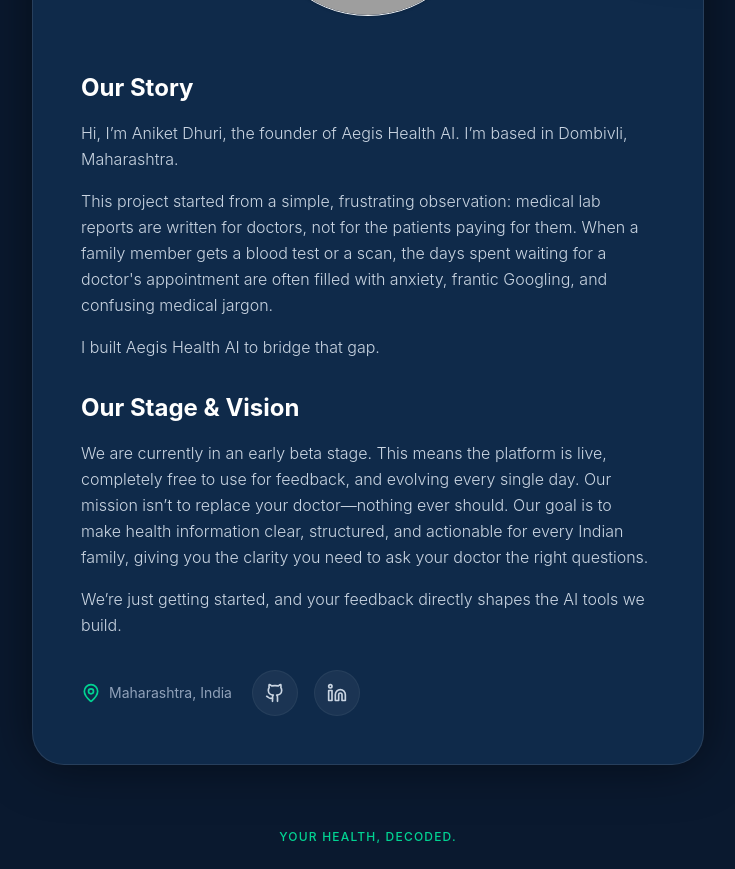
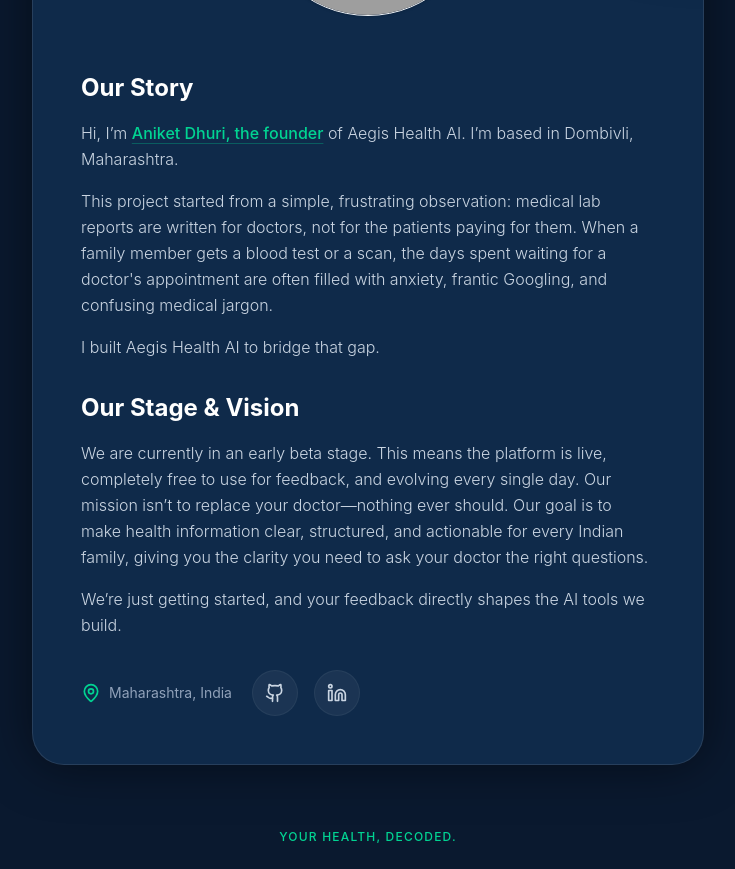
Before and after one commit to dhurianiket/Aegis-health-ai-, a React (Vite) app: page / in a window 1280 px wide. Shown: the part 5000-5869 px from the top of the page, without its empty margins (272-1007 px from the left). Built offline with nearby package versions, Linux system fonts and the light colour scheme; no server answers; grey boxes are pictures that could not be loaded; a web font is replaced by a local one.

Commit message:
style: add links to founder profile across components
Updated creator credits throughout the application to link to the founder's professional website for better visibility and consistency.

```diff
--- a/src/components/Admin/AdminDashboard.tsx
+++ b/src/components/Admin/AdminDashboard.tsx
@@ -357,7 +357,7 @@
       </div>
 
       <div className="text-center text-muted text-xs mt-8">
-        Built by Aniket Dhuri • Version {version}
+        Built by <a href="https://aniket.aegishealthai.co.in/" target="_blank" rel="noopener noreferrer" className="hover:text-[var(--color-text)] underline decoration-muted transition-colors">Aniket Dhuri</a> • Version {version}
       </div>
     </div>
   );
--- a/src/components/Dashboard/Dashboard.tsx
+++ b/src/components/Dashboard/Dashboard.tsx
@@ -561,7 +561,7 @@
 
           <div className="pt-8 mt-12 border-t border-[var(--color-border)] opacity-40 text-center">
         <p className="text-[10px] text-[var(--color-text-faint)] font-mono uppercase tracking-[0.15em]">
-          Built by <span className="text-[var(--color-text-muted)]">Aniket Dhuri</span> · Powered by Gemini AI
+          Built by <a href="https://aniket.aegishealthai.co.in/" target="_blank" rel="noopener noreferrer" className="text-[var(--color-text-muted)] hover:text-[var(--color-text)] underline decoration-[var(--color-text-faint)] transition-colors">Aniket Dhuri</a> · Powered by Gemini AI
         </p>
       </div>
     </div>
--- a/src/components/LandingPage/LandingPage.tsx
+++ b/src/components/LandingPage/LandingPage.tsx
@@ -486,7 +486,7 @@
                   <div className="flex flex-col text-left">
                     <h3 className="text-2xl font-bold text-white mb-4">Our Story</h3>
                     <p className="text-slate-300 font-light leading-relaxed mb-4 text-sm md:text-base">
-                      Hi, I’m Aniket Dhuri, the founder of Aegis Health AI. I’m based in Dombivli, Maharashtra.
+                      Hi, I’m <a href="https://aniket.aegishealthai.co.in/" target="_blank" rel="noopener noreferrer" className="font-medium text-emerald-400 hover:text-emerald-300 underline underline-offset-4 decoration-emerald-400/30 hover:decoration-emerald-400 transition-all">Aniket Dhuri, the founder</a> of Aegis Health AI. I’m based in Dombivli, Maharashtra.
                     </p>
                     <p className="text-slate-300 font-light leading-relaxed mb-4 text-sm md:text-base">
                       This project started from a simple, frustrating observation: medical lab reports are written for doctors, not for the patients paying for them. When a family member gets a blood test or a scan, the days spent waiting for a doctor's appointment are often filled with anxiety, frantic Googling, and confusing medical jargon.
--- a/src/components/LandingPage/PrivacyPolicy.tsx
+++ b/src/components/LandingPage/PrivacyPolicy.tsx
@@ -16,7 +16,7 @@
         <section className="space-y-4">
           <h2 className="text-xl font-bold">1. Who We Are</h2>
           <p className="text-sm leading-relaxed text-muted">
-            Aegis Health AI is an early-stage health insights platform founded by Aniket Dhuri, based in Dombivli, Maharashtra, India. We are currently in a public beta phase, offering the service free for user feedback. If you have any questions about this policy, you can reach us directly at <span className="text-blue-500 font-semibold">support@aegishealthai.co.in</span>.
+            Aegis Health AI is an early-stage health insights platform founded by <a href="https://aniket.aegishealthai.co.in/" target="_blank" rel="noopener noreferrer" className="text-gray-900 border-b border-gray-300 hover:border-gray-900 transition-colors">Aniket Dhuri</a>, based in Dombivli, Maharashtra, India. We are currently in a public beta phase, offering the service free for user feedback. If you have any questions about this policy, you can reach us directly at <span className="text-blue-500 font-semibold">support@aegishealthai.co.in</span>.
           </p>
         </section>
 
--- a/src/components/Medications/Medications.tsx
+++ b/src/components/Medications/Medications.tsx
@@ -355,7 +355,7 @@
 
       <div className="pt-8 mt-12 border-t border-surface opacity-40 text-center">
         <p className="text-[10px] text-faint font-mono uppercase tracking-[0.15em]">
-          Built by <span className="text-muted">Aniket Dhuri</span> · Powered by Gemini AI
+          Built by <a href="https://aniket.aegishealthai.co.in/" target="_blank" rel="noopener noreferrer" className="text-muted hover:text-[var(--color-text)] underline decoration-faint transition-colors">Aniket Dhuri</a> · Powered by Gemini AI
         </p>
       </div>
     </div>
--- a/src/components/Profile/ProfileManagement.tsx
+++ b/src/components/Profile/ProfileManagement.tsx
@@ -481,7 +481,7 @@
       </AnimatePresence>
 
       <div className="text-center text-slate-500 text-xs mt-12 pb-8">
-        Built by Aniket Dhuri • Version {version}
+        Built by <a href="https://aniket.aegishealthai.co.in/" target="_blank" rel="noopener noreferrer" className="hover:text-slate-400 underline decoration-slate-600 transition-colors">Aniket Dhuri</a> • Version {version}
       </div>
     </div>
   );
--- a/src/components/Reports/LabReportsSection.tsx
+++ b/src/components/Reports/LabReportsSection.tsx
@@ -407,7 +407,7 @@
 
       <div className="pt-8 mt-12 border-t border-[var(--color-border)] opacity-40 text-center">
         <p className="text-[10px] text-[var(--color-text-faint)] font-mono uppercase tracking-[0.15em]">
-          Built by <span className="text-[var(--color-text-muted)]">Aniket Dhuri</span> · Powered by Gemini AI
+          Built by <a href="https://aniket.aegishealthai.co.in/" target="_blank" rel="noopener noreferrer" className="text-[var(--color-text-muted)] hover:text-[var(--color-text)] underline decoration-[var(--color-text-faint)] transition-colors">Aniket Dhuri</a> · Powered by Gemini AI
         </p>
       </div>
 
--- a/src/components/Settings/SettingsPage.tsx
+++ b/src/components/Settings/SettingsPage.tsx
@@ -241,7 +241,7 @@
             <h4 className="text-sm font-semibold text-[var(--color-text)] tracking-tight">Aegis Health AI</h4>
             <p className="text-[10px] text-[var(--color-text-faint)] font-mono uppercase tracking-[0.2em] mb-2">Version 1.7.0</p>
             <p className="text-xs text-[var(--color-text-muted)] flex items-center gap-1.5">
-              Developed by <span className="font-medium text-[var(--color-text)]">Aniket Dhuri</span> ✨
+              Developed by <a href="https://aniket.aegishealthai.co.in/" target="_blank" rel="noopener noreferrer" className="font-medium text-[var(--color-text)] hover:text-emerald-500 underline underline-offset-2 decoration-[var(--color-text-faint)] hover:decoration-emerald-500 transition-colors">Aniket Dhuri</a> ✨
             </p>
             <p className="text-[10px] text-[var(--color-text-faint)] font-medium">
               Powered by Google AI Studio & Gemini AI
--- a/src/components/Timeline/Timeline.tsx
+++ b/src/components/Timeline/Timeline.tsx
@@ -528,7 +528,7 @@
 
       <div className="pt-8 mt-12 border-t border-white/10 opacity-40 text-center">
         <p className="text-[10px] text-slate-500 font-mono uppercase tracking-[0.15em]">
-          Built by <span className="text-slate-400">Aniket Dhuri</span> · Powered by Gemini AI
+          Built by <a href="https://aniket.aegishealthai.co.in/" target="_blank" rel="noopener noreferrer" className="text-slate-400 hover:text-slate-300 underline decoration-slate-500 transition-colors">Aniket Dhuri</a> · Powered by Gemini AI
         </p>
       </div>
     </div>
```
